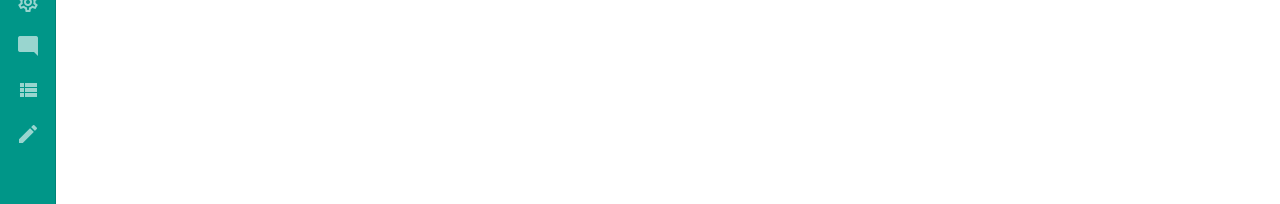
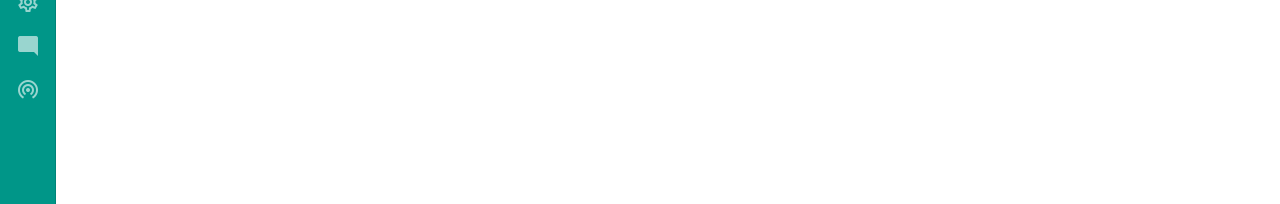
Before and after one commit to nakajima-sh-cnctor/vue3-all-for-one, a Vue app: page /admin/line in a window 1280 px wide. Shown: the part 135-339 px from the top of the page. Built offline with nearby package versions, Linux system fonts and the light colour scheme.

Commit message:
【LINE管理】メッセージ配信 メニューにプルダウン機能追加

```diff
--- a/src/components/MenuComponent.vue
+++ b/src/components/MenuComponent.vue
@@ -17,14 +17,27 @@ const rail = ref(true)
       <v-list-item prepend-icon="mdi-menu" color="primary" @click.stop="rail = !rail">
       </v-list-item>
       <v-divider></v-divider>
+      <template v-for="(item, i) in useService().serviceList" :key="i">
         <v-list-item
-        v-for="(item, i) in useService().serviceList"
-        :key="i"
+          v-if="!item.group"
           :prepend-icon="item.icon"
           :to="item.to"
           :title="item.title"
           :value="item.value"
         ></v-list-item>
+        <v-list-group :value="item.value" v-else>
+          <template v-slot:activator="{ props }">
+            <v-list-item v-bind="props" :prepend-icon="item.icon" :title="item.title"></v-list-item>
+          </template>
+          <v-list-item
+            v-for="(groupitem, i) in item.group"
+            :key="i"
+            :to="groupitem.to"
+            :title="groupitem.title"
+            :value="groupitem.value"
+          ></v-list-item>
+        </v-list-group>
+      </template>
     </v-list>
   </v-navigation-drawer>
 </template>
--- a/src/stores/service.js
+++ b/src/stores/service.js
@@ -32,15 +32,20 @@ export const useService = defineStore('serviceStore', () => {
       },
       {
         value: 'broadcast',
+        title: '配信メッセージ',
+        icon: 'mdi-broadcast',
+        group: [
+          {
+            value: 'broadcast-list',
             title: '配信メッセージ一覧',
-        icon: 'mdi-view-list',
             to: '/admin/line/broadcast'
           },
           {
             value: 'broadcast-create',
             title: '配信メッセージ作成',
-        icon: 'mdi-pencil',
             to: '/admin/line/broadcast/create'
+          }
+        ]
       }
     )
   }
```
Lines whose indentation alone changed are shown as unchanged.
